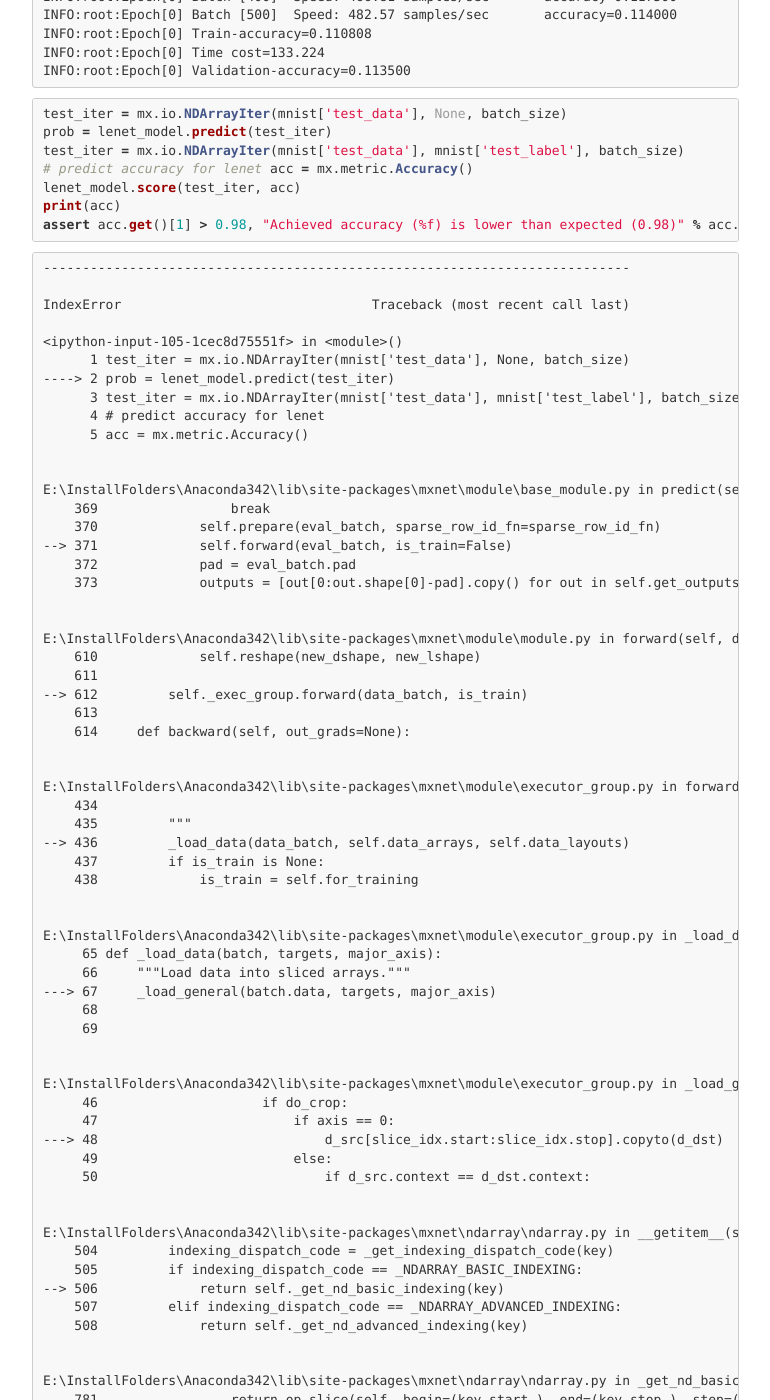
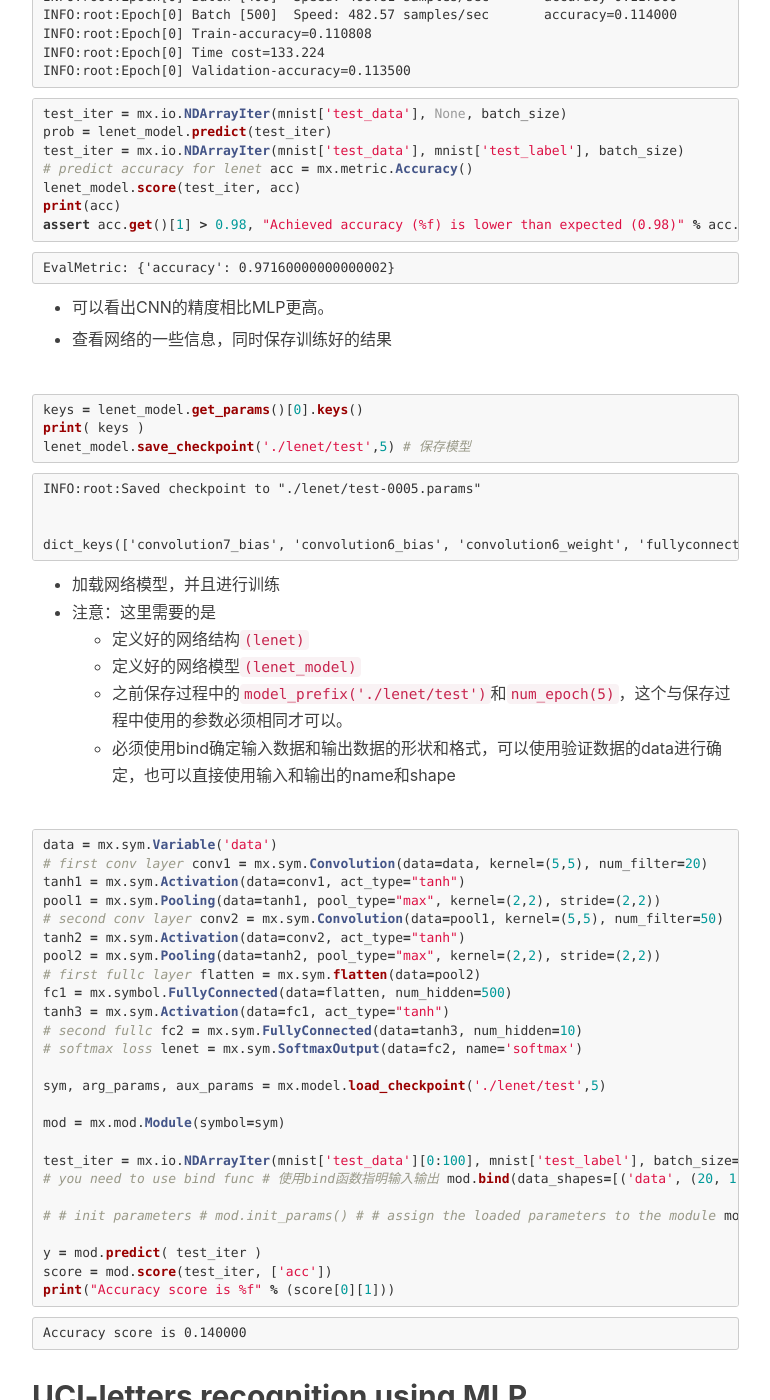
Before and after one commit to zzm422/littletomatodonkey.github.io, a Jekyll site: the page built from _posts/2018-05-23-mxnet基本使用以及模型加载与保存.md, in a window 1280 px wide and 1400 px high, scrolled down 5448 px. Shown: the whole window, without its empty margins (233-1003 px from the left). Built offline with Jekyll 4.4.1, drawn with Linux system fonts in a browser that asks for light colours; nearby versions of some CDN libraries; comment, search, counter and statistics services are not loaded; some of the changed text lies outside the part shown.

Commit message:
add blogs

````diff
--- a/_posts/2018-05-23-mxnet基本使用以及模型加载与保存.md
+++ b/_posts/2018-05-23-mxnet基本使用以及模型加载与保存.md
@@ -313,92 +313,7 @@ print(acc)
 assert acc.get()[1] > 0.98, "Achieved accuracy (%f) is lower than expected (0.98)" % acc.get()[1]
 ```
 
-
-    ---------------------------------------------------------------------------
-
-    IndexError                                Traceback (most recent call last)
-
-    <ipython-input-105-1cec8d75551f> in <module>()
-          1 test_iter = mx.io.NDArrayIter(mnist['test_data'], None, batch_size)
-    ----> 2 prob = lenet_model.predict(test_iter)
-          3 test_iter = mx.io.NDArrayIter(mnist['test_data'], mnist['test_label'], batch_size)
-          4 # predict accuracy for lenet
-          5 acc = mx.metric.Accuracy()
-
-
-    E:\InstallFolders\Anaconda342\lib\site-packages\mxnet\module\base_module.py in predict(self, eval_data, num_batch, merge_batches, reset, always_output_list, sparse_row_id_fn)
-        369                 break
-        370             self.prepare(eval_batch, sparse_row_id_fn=sparse_row_id_fn)
-    --> 371             self.forward(eval_batch, is_train=False)
-        372             pad = eval_batch.pad
-        373             outputs = [out[0:out.shape[0]-pad].copy() for out in self.get_outputs()]
-
-
-    E:\InstallFolders\Anaconda342\lib\site-packages\mxnet\module\module.py in forward(self, data_batch, is_train)
-        610             self.reshape(new_dshape, new_lshape)
-        611
-    --> 612         self._exec_group.forward(data_batch, is_train)
-        613
-        614     def backward(self, out_grads=None):
-
-
-    E:\InstallFolders\Anaconda342\lib\site-packages\mxnet\module\executor_group.py in forward(self, data_batch, is_train)
-        434
-        435         """
-    --> 436         _load_data(data_batch, self.data_arrays, self.data_layouts)
-        437         if is_train is None:
-        438             is_train = self.for_training
-
-
-    E:\InstallFolders\Anaconda342\lib\site-packages\mxnet\module\executor_group.py in _load_data(batch, targets, major_axis)
-         65 def _load_data(batch, targets, major_axis):
-         66     """Load data into sliced arrays."""
-    ---> 67     _load_general(batch.data, targets, major_axis)
-         68
-         69
-
-
-    E:\InstallFolders\Anaconda342\lib\site-packages\mxnet\module\executor_group.py in _load_general(data, targets, major_axis)
-         46                     if do_crop:
-         47                         if axis == 0:
-    ---> 48                             d_src[slice_idx.start:slice_idx.stop].copyto(d_dst)
-         49                         else:
-         50                             if d_src.context == d_dst.context:
-
-
-    E:\InstallFolders\Anaconda342\lib\site-packages\mxnet\ndarray\ndarray.py in __getitem__(self, key)
-        504         indexing_dispatch_code = _get_indexing_dispatch_code(key)
-        505         if indexing_dispatch_code == _NDARRAY_BASIC_INDEXING:
-    --> 506             return self._get_nd_basic_indexing(key)
-        507         elif indexing_dispatch_code == _NDARRAY_ADVANCED_INDEXING:
-        508             return self._get_nd_advanced_indexing(key)
-
-
-    E:\InstallFolders\Anaconda342\lib\site-packages\mxnet\ndarray\ndarray.py in _get_nd_basic_indexing(self, key)
-        781                 return op.slice(self, begin=(key.start,), end=(key.stop,), step=(key.step,))
-        782             elif key.start is not None or key.stop is not None:
-    --> 783                 return self._slice(key.start, key.stop)
-        784             else:
-        785                 return self
-
-
-    E:\InstallFolders\Anaconda342\lib\site-packages\mxnet\ndarray\ndarray.py in _slice(self, start, stop)
-        896         """
-        897         handle = NDArrayHandle()
-    --> 898         start, stop, _ = _get_index_range(start, stop, self.shape[0])
-        899
-        900         check_call(_LIB.MXNDArraySlice(
-
-
-    E:\InstallFolders\Anaconda342\lib\site-packages\mxnet\ndarray\ndarray.py in _get_index_range(start, stop, length, step)
-       2189             raise IndexError('Slicing stop %d exceeds limit of %d' % (stop-length, length))
-       2190     elif stop > length:
-    -> 2191         raise IndexError('Slicing stop %d exceeds limit of %d' % (stop, length))
-       2192
-       2193     return start, stop, step
-
-
-    IndexError: Slicing stop 10000 exceeds limit of 100
+    EvalMetric: {'accuracy': 0.97160000000000002}
 
 
 * 可以看出CNN的精度相比MLP更高。
@@ -508,7 +423,7 @@ mx.viz.plot_network(net)
 
 
 
-![模型图](img/post/20180524-001.png)
+![模型图](/img/post/20180524-001.png)
 
 
 
````
